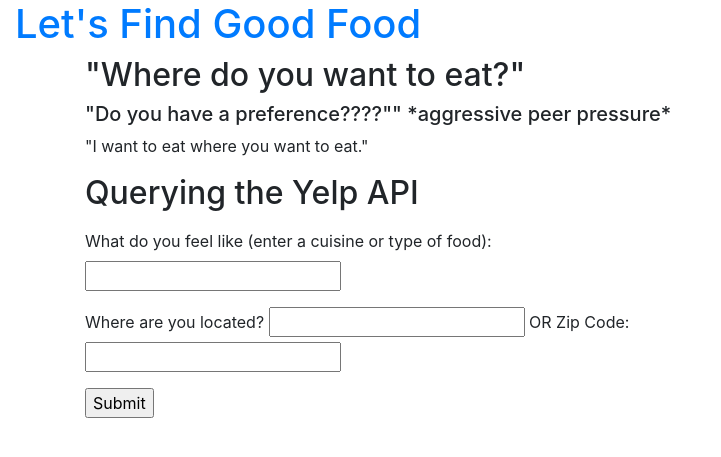
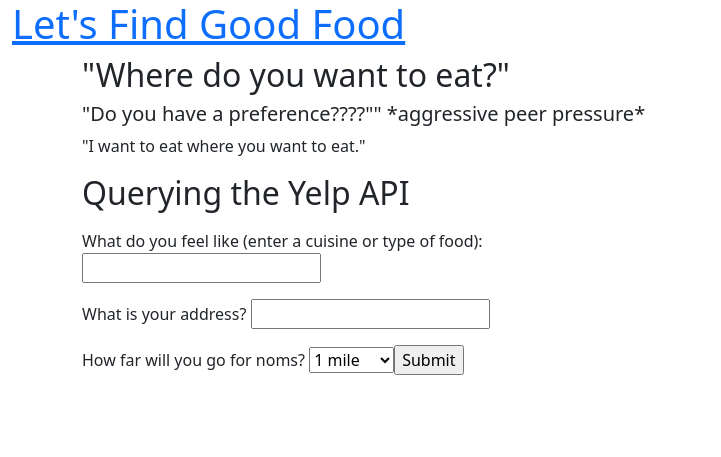
Before and after one commit to jennafong/justfoodthings, a Flask app: page / in a window 1280 px wide. Shown: the top 457 px of the page, without its empty margins (0-721 px from the left). Run offline with Flask 2, Linux system fonts and the light colour scheme; some libraries are stand-ins or nearby versions.

Commit message:
removed zip_code field, added radius and radius conversion

```diff
--- a/server.py
+++ b/server.py
@@ -4,7 +4,7 @@ from pprint import pformat
 import os
 import requests
 import json
-import secrets
+import my_secrets
 
 
 app = Flask(__name__)
@@ -27,18 +27,21 @@ def homepage():
 def search_businesses():
     """Grab a category and location from form and return yelp results."""
     search_param = request.args.get("general-search")
-    zip_code = request.args.get("zipcode")
     address = request.args.get("address")
+    radius = request.args.get("mile_radius")
+
+    #yelp uses meters, so i'm converting my miles roughly to meters
+    radius = int(radius) * 1609
 
     endpoint_url ='https://api.yelp.com/v3/businesses/search'
-    payload = {f'Authorization': 'bearer {API_KEY}'}
+    payload = {'Authorization': f'bearer {API_KEY}'}
 
-    PARAMETERS = {'term':search_param,
+    parameters = {'term':search_param,
                   'limit': 50,
-                  'radius': 500,
-                  'location': address or zip_code}
+                  'radius': radius,
+                  'location': address}
 
-    response = requests.get(url = endpoint_url, params = PARAMETERS, headers = payload)
+    response = requests.get(url = endpoint_url, params = parameters, headers = payload)
 
     the_info = response.json()
 
--- a/templates/base.html
+++ b/templates/base.html
@@ -3,15 +3,11 @@
 <head>
   <title>{% block title %}{% endblock %}</title>
 
-  <link rel="stylesheet" href="https://stackpath.bootstrapcdn.com/bootstrap/4.4.1/css/bootstrap.min.css" integrity="sha384-Vkoo8x4CGsO3+Hhxv8T/Q5PaXtkKtu6ug5TOeNV6gBiFeWPGFN9MuhOf23Q9Ifjh" crossorigin="anonymous">
-  <link href="https://fonts.googleapis.com/css?family=Lobster" rel="stylesheet" type="text/css">
+  <link href="https://cdn.jsdelivr.net/npm/bootstrap@5.0.1/dist/css/bootstrap.min.css"
+        rel="stylesheet"
+        integrity="sha384-+0n0xVW2eSR5OomGNYDnhzAbDsOXxcvSN1TPprVMTNDbiYZCxYbOOl7+AMvyTG2x"
+        crossorigin="anonymous">
 
-  <link rel="stylesheet" href="/static/css/party.css">
-  <script
-      src="https://code.jquery.com/jquery-3.4.1.js"
-      integrity="sha256-WpOohJOqMqqyKL9FccASB9O0KwACQJpFTUBLTYOVvVU="
-      crossorigin="anonymous">
-  </script>
 </head>
 <body>
   <div class="container-fluid d-flex header">
--- a/templates/homepage.html
+++ b/templates/homepage.html
@@ -16,18 +16,23 @@
       <div id="querying">
         <h2>Querying the Yelp API</h2>
         <p>
-          <form method="GET" action='/search-businesses'>
+          <form method="GET" action='/api/search-businesses'>
             <p>
               <label>What do you feel like (enter a cuisine or type of food):</label>
               <input type="text" name="general-search">
             </p>
-
             <p>
-              <label>Where are you located?</label>
+              <label>What is your address?</label>
               <input type="text" name="address">
-              OR
-              <label>Zip Code:</label>
-              <input type="text" name="zipcode">
+            </p>
+            <p>
+              How far will you go for noms?
+              <select name="mile_radius">
+                <option value="1">1 mile</option>
+                <option value="5">5 miles</option>
+                <option value="10">10 miles</option>
+                <option value="15">15 miles</option>
+                <option value="20">20 miles</option>
             </p>
             <input type="submit">
 
```
Also changed, not shown: 1 other file.
